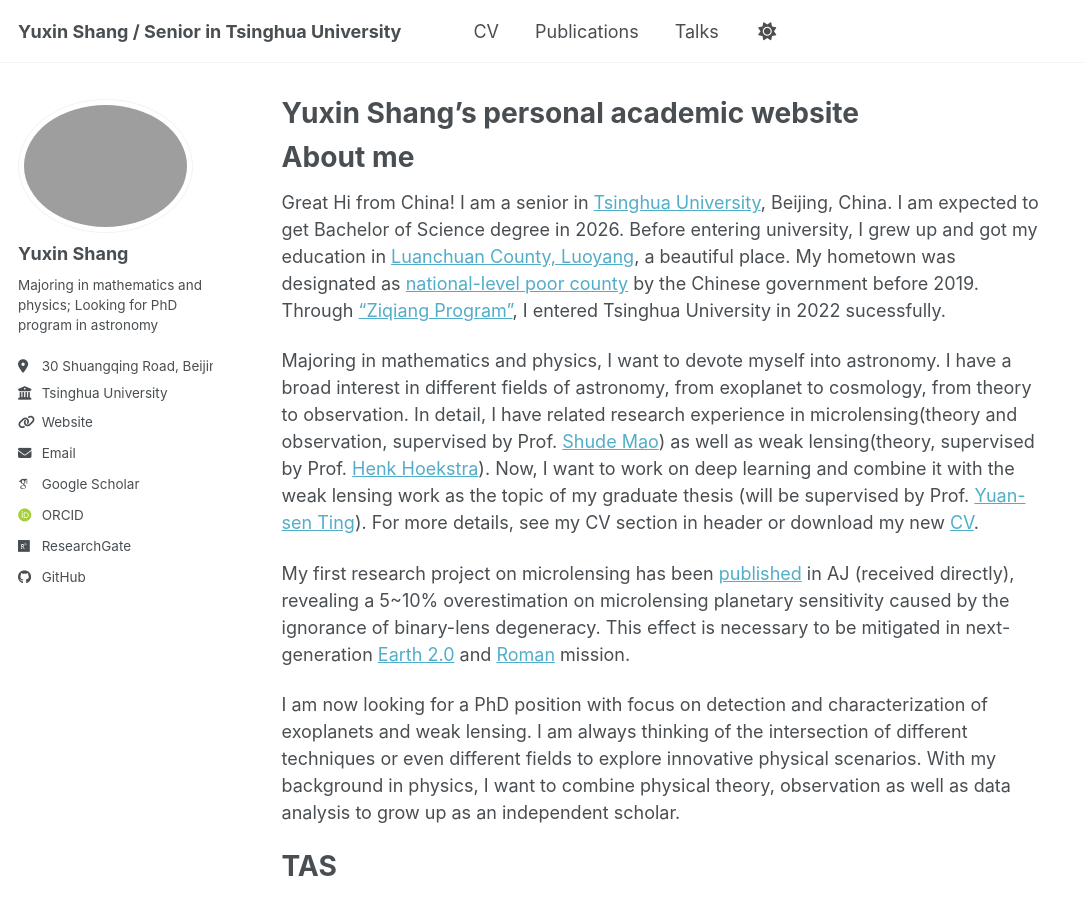
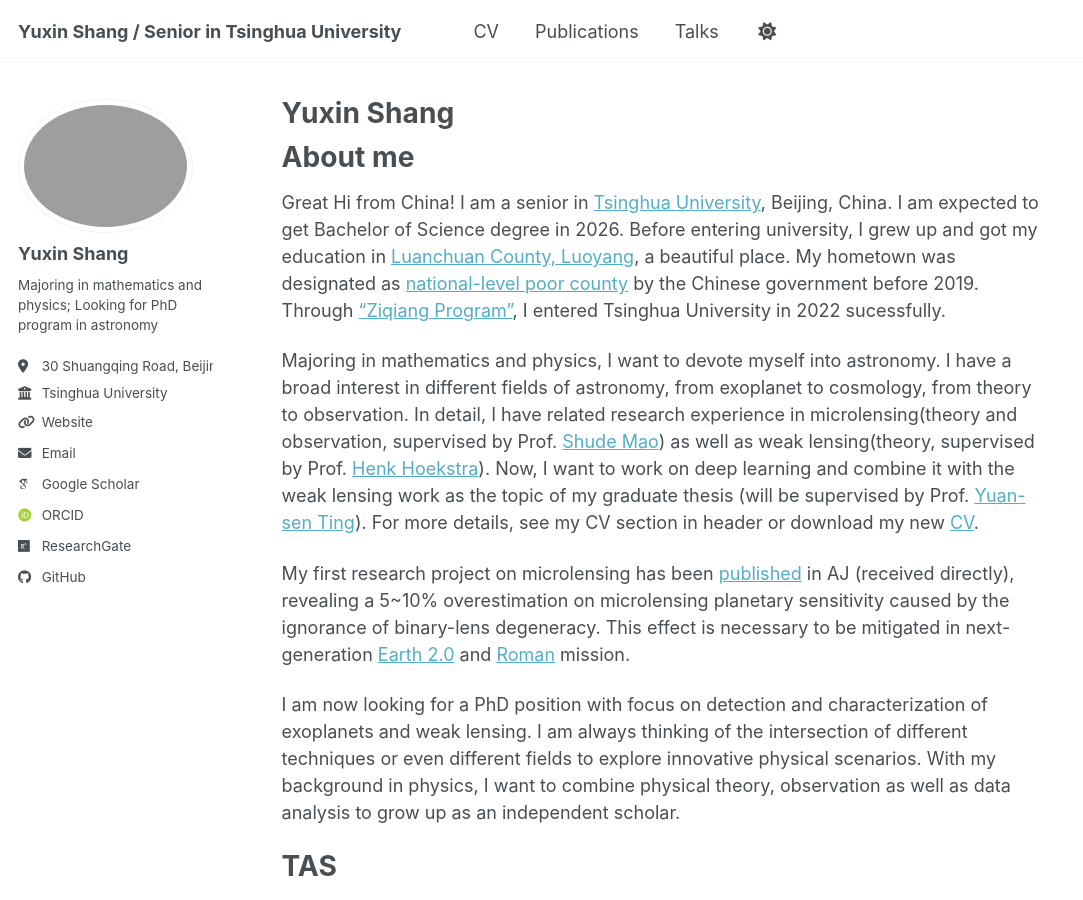
Before and after one commit to YuxinShang-thu/YuxinShang-thu.github.io, a Jekyll site: the page built from _pages/about.md, in a window 1280 px wide and 900 px high. Shown: the whole window, without its empty margins (0-1083 px from the left). Built offline with Jekyll 4.4.1, drawn with Linux system fonts in a browser that asks for light colours; some web fonts are replaced; a script bundle is joined from its source files by our own code; library files that are not in the unit come from our copies.

Commit message:
Update about.md

```diff
--- a/_pages/about.md
+++ b/_pages/about.md
@@ -1,6 +1,6 @@
 ---
 permalink: /
-title: "Yuxin Shang's personal academic website"
+title: "Yuxin Shang"
 author_profile: true
 redirect_from:
   - /about/
```
